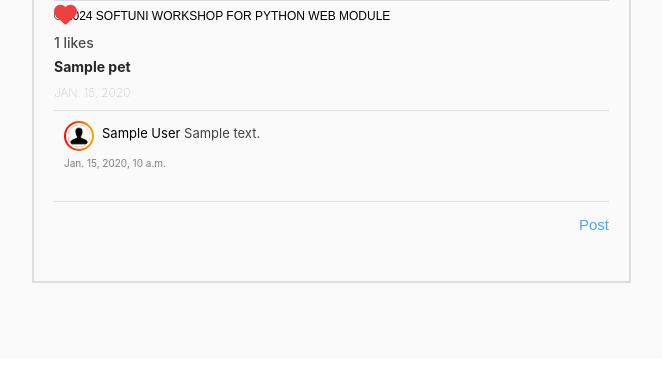
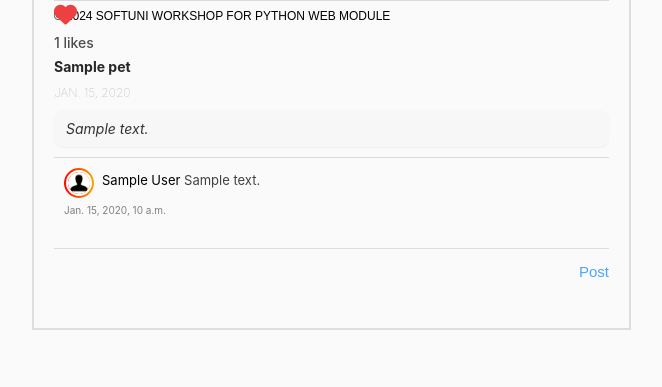
Before and after one commit to AlexMilenkov1/Petsagram-2024, a Django app: page /photos/1/ in a window 1280 px wide. Shown: the part 776-1163 px from the top of the page, without its empty margins (418-1080 px from the left). Before the commit the page ends 1059 px from the top, so only its background shows below. Run offline with Django 5.2, Linux system fonts and the light colour scheme; a user stored in the database is signed in; tables that the repository leaves empty hold one stand-in row (values such as "Sample post"); grey boxes marked "Sample" are stand-in pictures.

Commit message:
added description

```diff
--- a/static/css/photoDetails.css
+++ b/static/css/photoDetails.css
@@ -83,3 +83,16 @@
     width: 20px;
     margin-left: 5px;
 }
+
+.photo-description {
+    margin-top: 10px;
+    font-size: 14px;
+    font-style: italic;
+    color: #333;
+    background-color: #f7f7f7;
+    padding: 8px 12px;
+    border-radius: 10px;
+    box-shadow: 0 1px 2px rgba(0, 0, 0, 0.05);
+    line-height: 1.5;
+    word-wrap: break-word;
+}
--- a/templates/photos/photo-details-page.html
+++ b/templates/photos/photo-details-page.html
@@ -67,6 +67,7 @@
                         </a>
                     {% endfor %}
                     <h5 class="postTime">{{ photo.date_of_publication }}</h5>
+                    <p class="photo-description">{{ photo.description }}</p>
                     {% for comment in comments %}
                         <div class="comments">
                             <div class="top">
```
